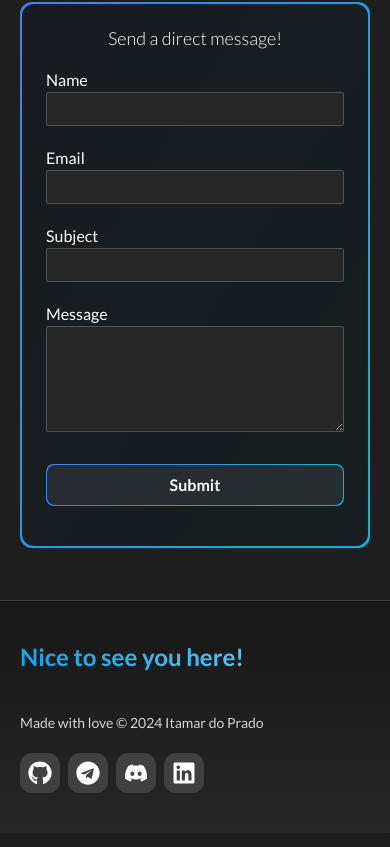
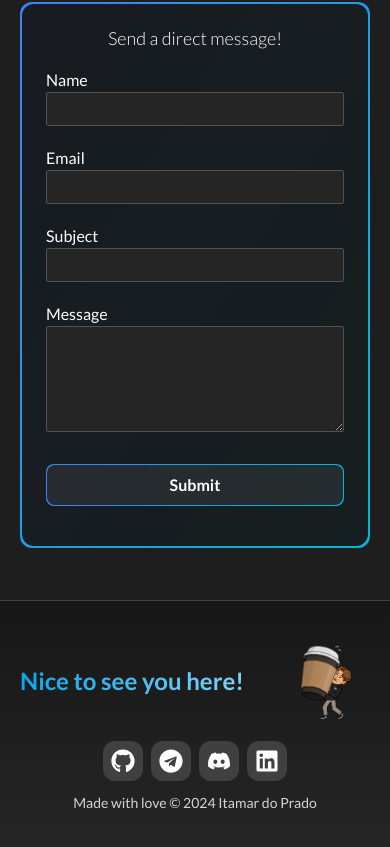
Before and after one commit to itamarprado/My-Portfolio, a React (Vite) app: page / in a window 390 px wide. Shown: the part 4376-5223 px from the top of the page. Built offline with nearby package versions, Linux system fonts and the light colour scheme.

Commit message:
feat: added my bitmoji at footer section

```diff
--- a/src/components/Footer/Footer.jsx
+++ b/src/components/Footer/Footer.jsx
@@ -4,16 +4,17 @@ import socialMedia from "../../data/socialMedia";
 const Footer = () => {
   return (
     <div className="flex flex-col items-center w-full bg-gradient-to-t from-neutral-800 to-neutral-900 border-t-[1px] border-neutral-700 px-5 py-10">
-      <div className="flex flex-col gap-5 w-full max-w-5xl justify-between sm:flex-row">
-        <div>
-          <h1 className="text-2xl font-semibold pb-10 bg-gradient-to-r from-sky-500 to-sky-300 bg-clip-text text-transparent">
+      <div className="flex flex-col gap-5 w-full max-w-5xl justify-between">
+        <div className="flex flex-row justify-between items-center w-full">
+          <h1 className="text-2xl font-semibold bg-gradient-to-r from-sky-500 to-sky-300 bg-clip-text text-transparent">
             Nice to see you here!
           </h1>
-          <div className="flex flex-col">
+          <img src="./public/images/sticker-coffee.png" alt="My Bitmoji carrying a giant coffee" className="max-h-20 sm:max-h-44"/>
+        </div>
+        <div className="flex flex-col-reverse w-full sm:flex-row items-center gap-3 justify-between">
+          <div className="flex flex-col items-center">
             <p className="font-medium text-sm text-neutral-300">Made with love &copy; 2024 Itamar do Prado</p>
           </div>
-        </div>
-        <div className="flex items-end">
           <div className="flex gap-2 text-2xl justify-center">
             <a href={socialMedia.Github} target="_blank" className="p-2 bg-neutral-700 rounded-xl cursor-pointer from-sky-300 to-sky-700 hover:bg-gradient-to-br hover: hover:text-neutral-900 duration-300">
               <FaGithub />
```
Also changed, not shown: public/images/sticker-coffee.png (added).
